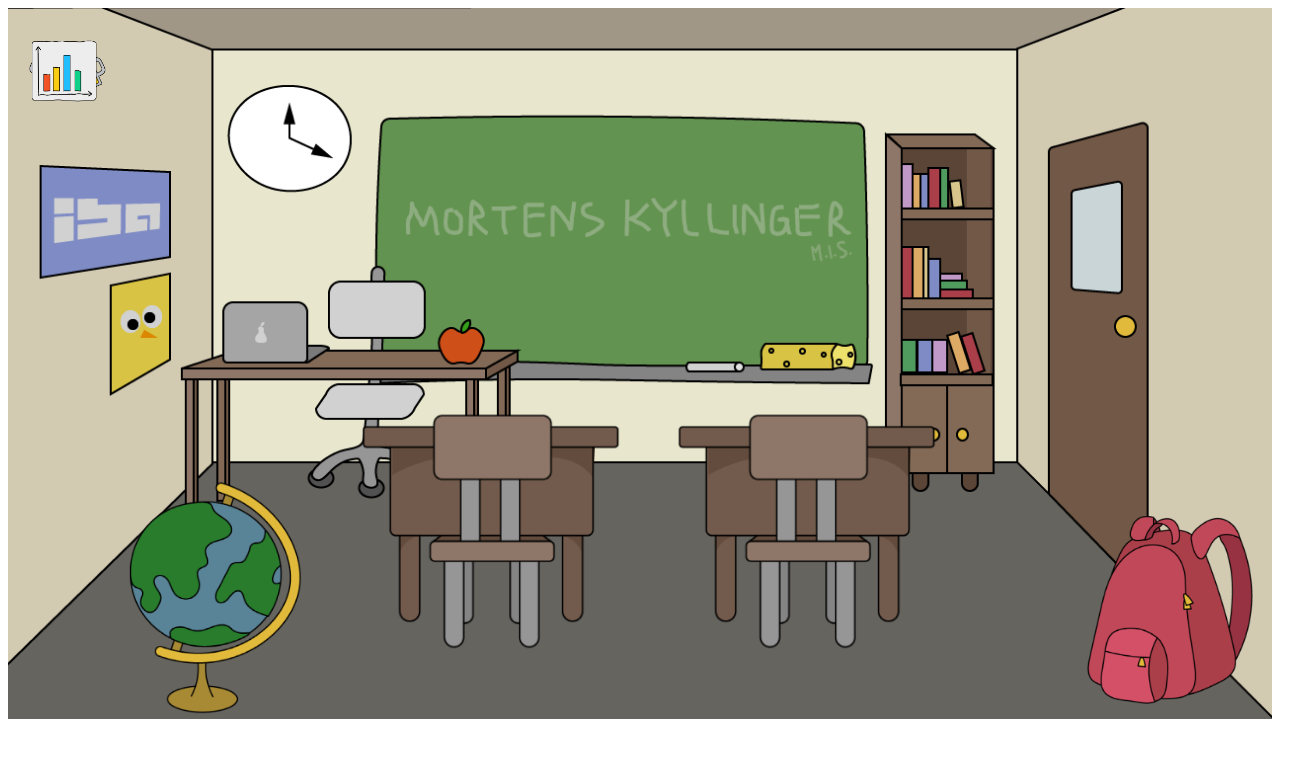
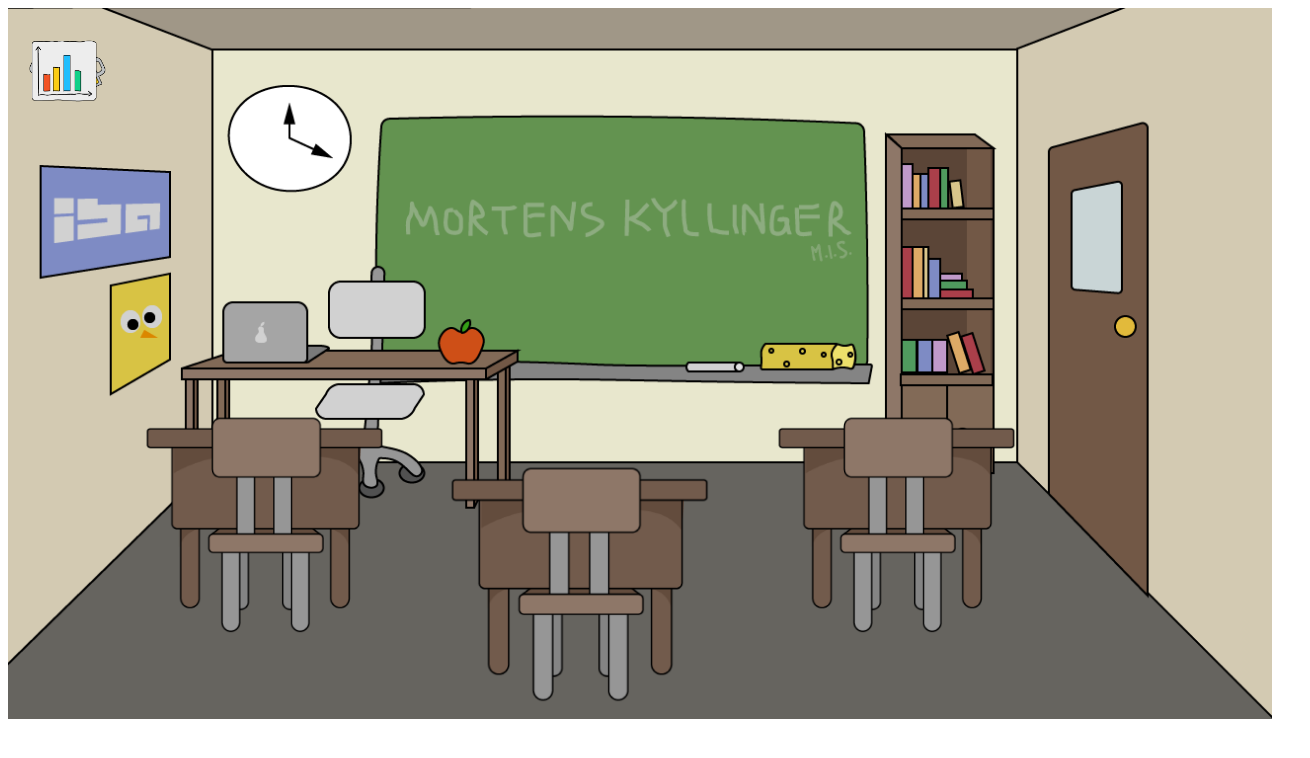
Before and after one commit to vevest/Spileprojekt, a plain HTML site: page index.html in a window 1280 px wide. Shown: the whole page, 1310 px wide, since content can reach past the window. Drawn offline with Linux system fonts and the light colour scheme.

Commit message:
game background opdateret

```diff
--- a/css/game.css
+++ b/css/game.css
@@ -136,12 +136,12 @@ nav a{
   /* ----------- spil - elementer---------------*/
 
 
-/* #tableandchair_container1{
-    width: 25%;
+#tableandchair_container1{
+    width: 23%;
     aspect-ratio: 650/685;
     position:absolute;
-    top: 50%;
-    left:7%;
+    top: 51%;
+    left:10%;
 }
 
 #tableandchair_sprite1{
@@ -149,14 +149,14 @@ nav a{
     height: 100%;
     background-image: url(img/tableandchair.png);
     background-size: cover;
-} */
+}
 
 #tableandchair_container2{
     width: 25%;
     aspect-ratio: 650/685;
     position:absolute;
-    top: 50%;
-    left: 27%;
+    top: 57.5%;
+    left: 34%;
 }
 
 #tableandchair_sprite2{
@@ -167,11 +167,11 @@ nav a{
 }
 
 #tableandchair_container3{
-    width: 25%;
+    width: 23%;
     aspect-ratio: 650/685;
     position:absolute;
-    top: 50%;
-    left: 52%;
+    top: 51%;
+    left: 60%;
 }
 
 #tableandchair_sprite3{
@@ -181,35 +181,6 @@ nav a{
     background-size: cover;
 }
 
-#globus_container{
-    width: 22%;
-    aspect-ratio: 650/631;
-    position:absolute;
-    top: 64%;
-    left: 5%;
-}
-
-#globus_sprite{
-    width: 100%;
-    height: 100%;
-    background-image: url(img/globus.png);
-    background-size: cover;
-}
-
-#taske_container{
-    width: 20%;
-    aspect-ratio: 650/635;
-    position:absolute;
-    top: 68%;
-    left: 83%;
-}
-
-#taske_sprite{
-    width: 100%;
-    height: 100%;
-    background-image: url(img/taske.png);
-    background-size: cover;
-}
 
 /* -----------------klikbarer elementer ----------*/
 
```
